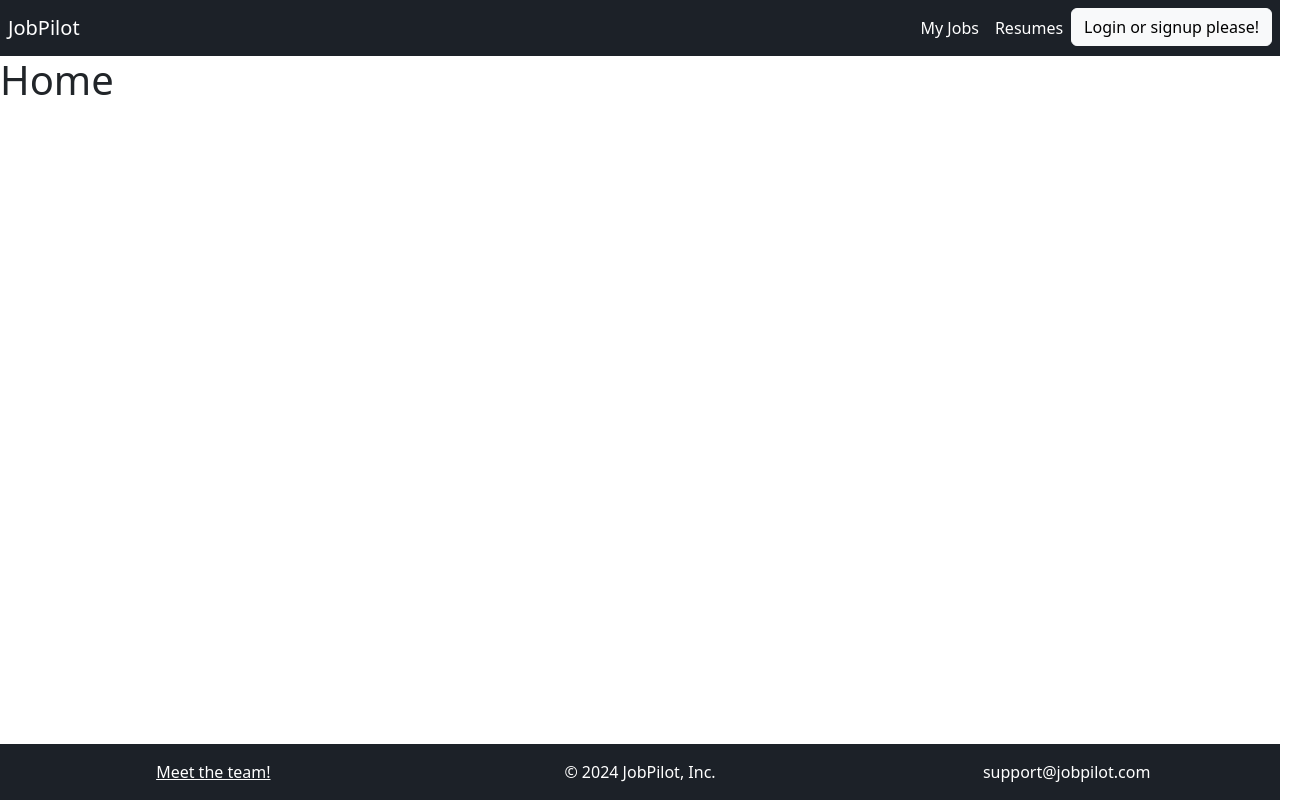
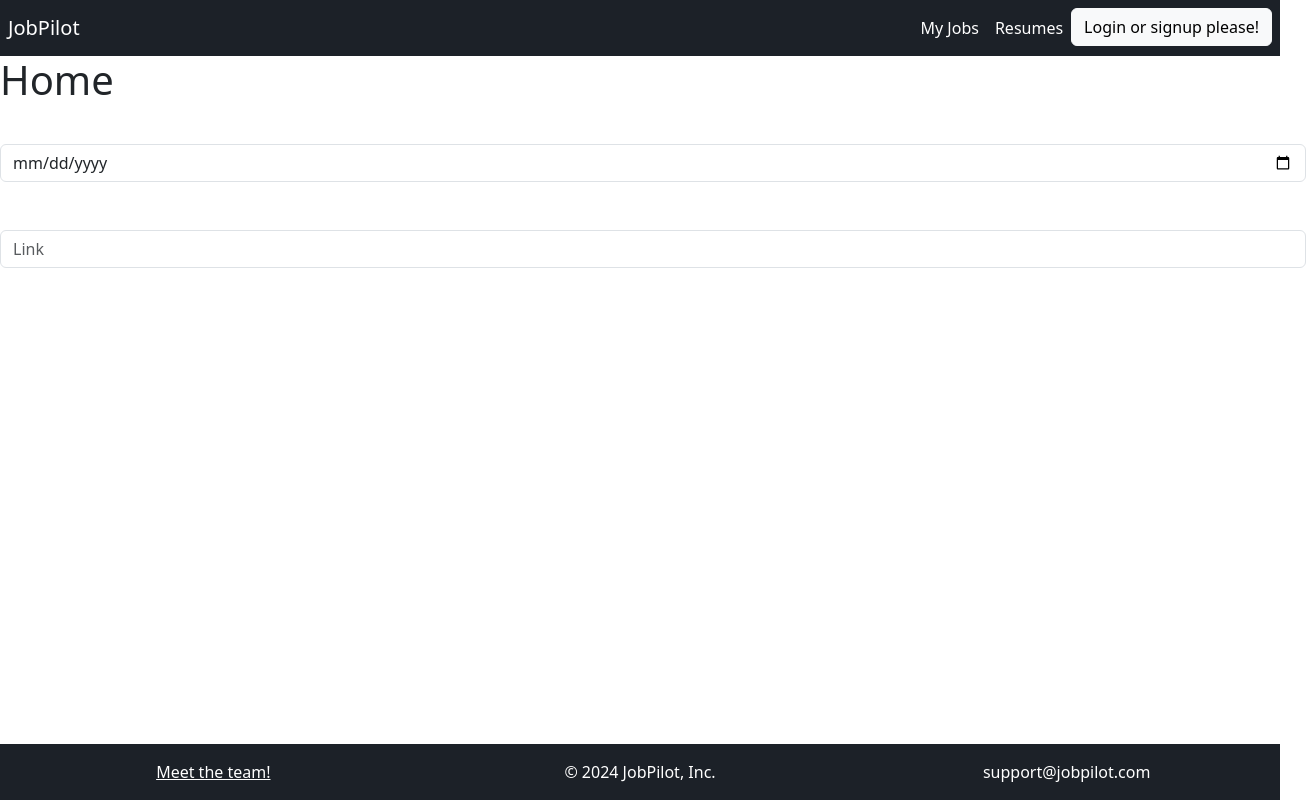
Before and after one commit to Ms-Meredith-McD/JobPilot, a React (Vite) app in the folder client/: page / in a window 1280 px wide. Shown: the whole page, 1306 px wide, since content can reach past the window. Built offline with nearby package versions, Linux system fonts and the light colour scheme.

Commit message:
began to setup the resume-sent form

```diff
--- /dev/null
+++ b/client/src/components/ResumeSent.jsx
@@ -0,0 +1,77 @@
+import { useState } from "react";
+import Form from 'react-bootstrap/Form';
+
+export default function ResumeSent() {
+const [resumeData, setResumeData] = useState({});
+const [formMessage, setFormMessage] = useState("");
+
+async function submitResumeData(e) {
+  e.preventDefault();
+  console.log(resumeData);
+  try {
+    //still needs to be setup using alex's hook
+    const query = await fetch("/api/job/:id", {
+      method: "PUT",
+      body: JSON.stringify(resumeData),
+      headers: {
+        "Content-Type": "application/json",
+      },
+    }).catch((err) => {
+      setFormMessage(
+        err, "There was an issue submitting your resume data."
+      );
+    });
+
+    const result = await query.json();
+    if (result.status === "error") {
+      setFormMessage(
+        "There was an issue submitting your resume data."
+      );
+    } else {
+      // window.location.href = "/";
+    }
+  } catch (err) {
+    setFormMessage(
+      "We regret that we were unable to sign you up. Please try again."
+    );
+  }
+}
+
+function handleResumeChange(e) {
+  setFormMessage();
+  setResumeData({ ...resumeData, [e.target.name]: e.target.value });
+}
+
+  return (
+    <>
+    <Form className='resumeForm' onSubmit={submitResumeData}>
+      <Form.Group className="mb-3" controlId="date">
+        <Form.Label>Sent date</Form.Label>
+        <Form.Control
+         type="date"
+         placeholder="Date"
+         name='date'
+         aria-describedby='resumeSentDate'
+         value={resumeData?.date || ""}
+         onChange={handleResumeChange} />
+      </Form.Group>
+      <Form.Group className="mb-3" controlId="link">
+        <Form.Label>Link</Form.Label>
+        <Form.Control
+         type="link"
+         placeholder="Link"
+         name='link'
+         aria-describedby='resumeLink'
+         value={resumeData?.link || ""}
+         onChange={handleResumeChange} />
+      </Form.Group>
+    </Form>
+
+    {formMessage && formMessage.length > 0 && (
+        <div className="row">
+          <div className="col-12">{formMessage}</div>
+        </div>
+      )}
+    </>
+  );
+}
--- a/client/src/pages/Home.jsx
+++ b/client/src/pages/Home.jsx
@@ -1,9 +1,11 @@
+import ResumeSent from "../components/ResumeSent"
 function Home() {
 
 
   return (
     <>
 <h1> Home</h1>
+<ResumeSent />
     </>
   )
 }
--- a/client/src/pages/Login.jsx
+++ b/client/src/pages/Login.jsx
@@ -18,7 +18,7 @@ export default function Login() {
         },
       }).catch((err) => {
         setFormMessage(
-          "We regret that we were unable to sign you up. Please try again."
+          err, "We regret that we were unable to sign you up. Please try again."
         );
       });
 
```
